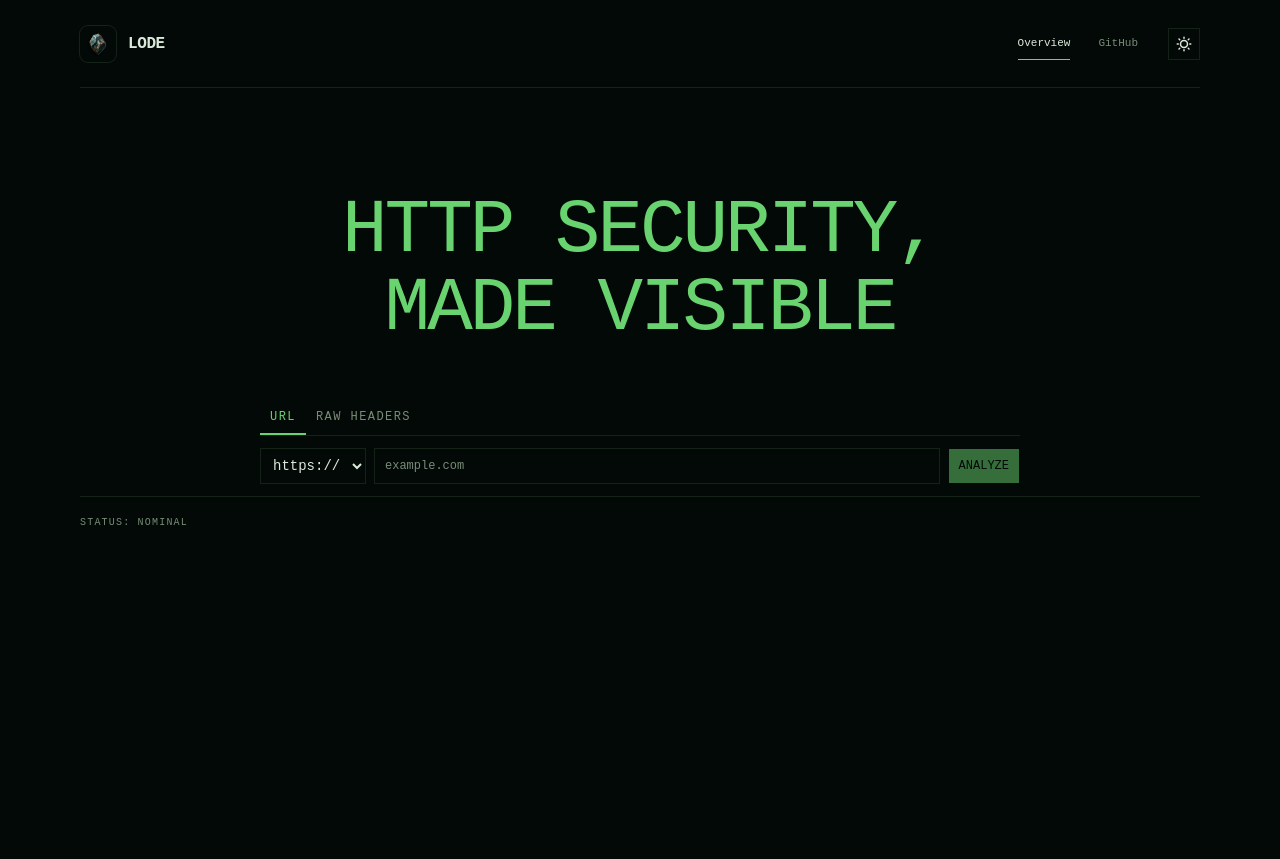
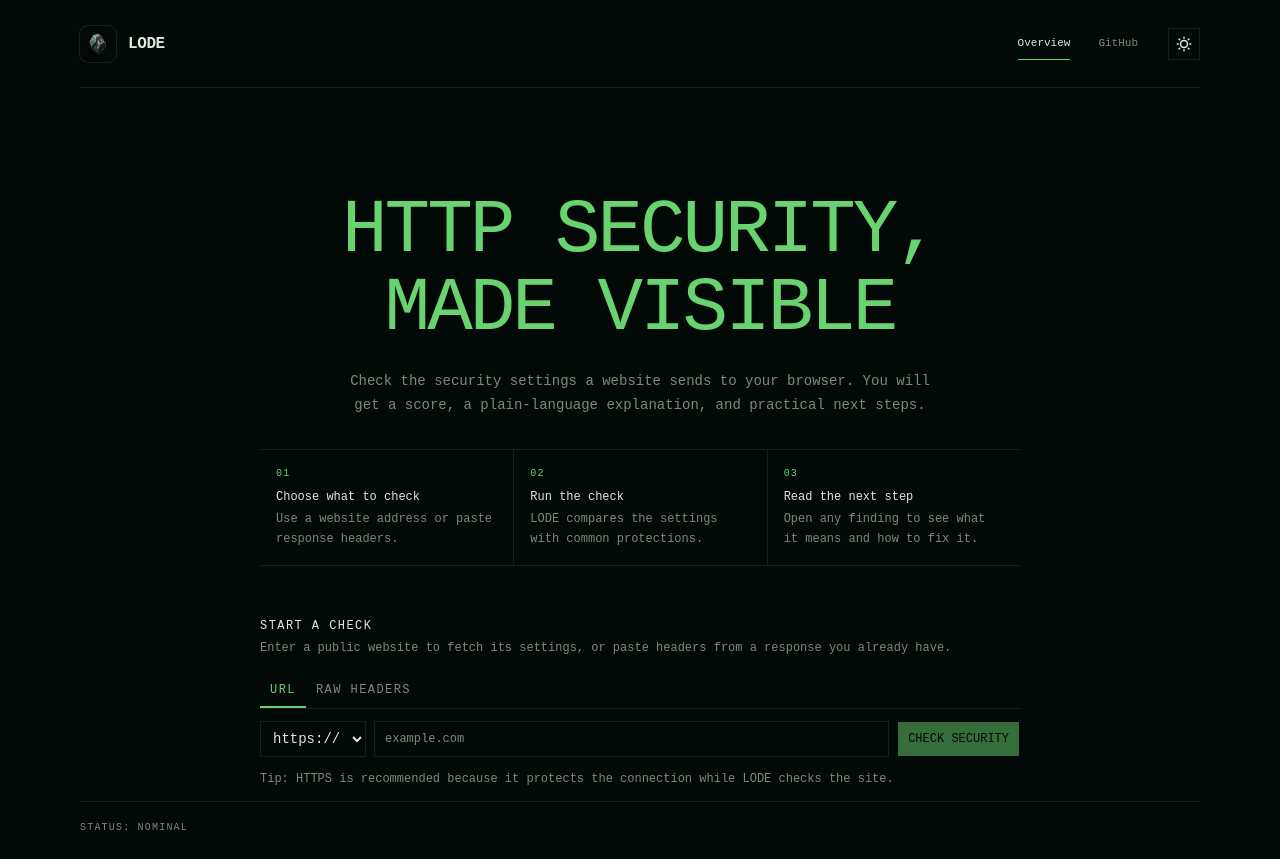
Before and after one commit to wal-z1/LODE, a React (Vite) app in the folder frontend/: page / in a window 1280 px wide. Before the commit the page ends 800 px from the top, so only its background shows below. Built offline with nearby package versions, Linux system fonts and the light colour scheme; no server answers.

Commit message:
VISUAL CUES

```diff
--- a/frontend/src/components/site/AnalyzerInput.tsx
+++ b/frontend/src/components/site/AnalyzerInput.tsx
@@ -27,6 +27,15 @@ function AnalyzerInput({ loading, onSubmit }: AnalyzerInputProps) {
 
 	return (
 		<form onSubmit={handleSubmit} className="mx-auto mt-4 w-full max-w-190">
+			<div className="mb-4">
+				<p className="text-xs font-medium uppercase tracking-[0.12em]">
+					Start a check
+				</p>
+				<p className="mt-1 text-xs leading-5 text-muted-foreground">
+					Enter a public website to fetch its settings, or paste headers from a
+					response you already have.
+				</p>
+			</div>
 			<div className="mb-3 flex border-b border-border">
 				{(["url", "raw_headers"] as const).map((option) => (
 					<button
@@ -36,6 +45,7 @@ function AnalyzerInput({ loading, onSubmit }: AnalyzerInputProps) {
 							setMode(option);
 							setValue(option === "raw_headers" ? RAW_HEADERS_EXAMPLE : "");
 						}}
+						aria-selected={mode === option}
 						className={`border-b-2 px-2.5 py-2 text-xs uppercase tracking-[0.12em] transition-colors ${
 							mode === option
 								? "border-primary text-primary"
@@ -81,9 +91,14 @@ function AnalyzerInput({ loading, onSubmit }: AnalyzerInputProps) {
 				)}
 				<Button type="submit" disabled={loading || !value} className="h-9">
 					{loading ? <SpinnerGap className="animate-spin" /> : null}
-					{loading ? "ANALYZING" : "ANALYZE"}
+					{loading ? "CHECKING" : "CHECK SECURITY"}
 				</Button>
 			</div>
+			<p className="mt-3 text-xs leading-5 text-muted-foreground">
+				{mode === "url"
+					? "Tip: HTTPS is recommended because it protects the connection while LODE checks the site."
+					: "Headers are short lines in the form: setting name: setting value. The example can be replaced."}
+			</p>
 		</form>
 	);
 }
--- a/frontend/src/components/site/HeroSection.tsx
+++ b/frontend/src/components/site/HeroSection.tsx
@@ -1,11 +1,46 @@
 function HeroSection() {
 	return (
-		<section
-			id="overview"
-			className="flex w-full items-center justify-center pb-9 max-sm:pb-6">
-			<h1 className="max-w-175 text-center text-[clamp(40px,6vw,76px)] font-medium leading-[1.03] tracking-[-0.04em]">
-				<span className="text-primary">HTTP SECURITY, MADE VISIBLE</span>
-			</h1>
+		<section id="overview" className="pb-9 max-sm:pb-6">
+			<div className="mx-auto max-w-175 text-center">
+				<h1 className="text-[clamp(40px,6vw,76px)] font-medium leading-[1.03] tracking-[-0.04em]">
+					<span className="text-primary">HTTP SECURITY, MADE VISIBLE</span>
+				</h1>
+				<p className="mx-auto mt-5 max-w-145 text-sm leading-6 text-muted-foreground">
+					Check the security settings a website sends to your browser. You will
+					get a score, a plain-language explanation, and practical next steps.
+				</p>
+			</div>
+			<div className="mx-auto mt-8 grid max-w-190 border-y border-border sm:grid-cols-3">
+				{[
+					[
+						"01",
+						"Choose what to check",
+						"Use a website address or paste response headers.",
+					],
+					[
+						"02",
+						"Run the check",
+						"LODE compares the settings with common protections.",
+					],
+					[
+						"03",
+						"Read the next step",
+						"Open any finding to see what it means and how to fix it.",
+					],
+				].map(([number, title, detail]) => (
+					<div
+						key={number}
+						className="border-border py-4 sm:border-l sm:px-4 first:sm:border-l-0">
+						<p className="text-[10px] tracking-[0.12em] text-primary">
+							{number}
+						</p>
+						<p className="mt-2 text-xs font-medium">{title}</p>
+						<p className="mt-1 text-xs leading-5 text-muted-foreground">
+							{detail}
+						</p>
+					</div>
+				))}
+			</div>
 		</section>
 	);
 }
--- a/frontend/src/components/site/ResultsPanel.tsx
+++ b/frontend/src/components/site/ResultsPanel.tsx
@@ -46,6 +46,12 @@ function badgeClass(severity: Severity) {
 	return "border-primary/50 text-primary";
 }
 
+function statusLabel(status: Finding["status"]) {
+	if (status === "pass") return "Looks good";
+	if (status === "warn") return "Review suggested";
+	return "Needs attention";
+}
+
 function FindingRow({ finding }: { finding: Finding }) {
 	const [expanded, setExpanded] = useState(false);
 
@@ -58,7 +64,7 @@ function FindingRow({ finding }: { finding: Finding }) {
 				</span>
 				<span className="text-base font-medium">{finding.title}</span>
 				<span className="ml-auto text-[10px] uppercase text-muted-foreground">
-					{finding.status}
+					{statusLabel(finding.status)}
 				</span>
 			</div>
 			<p className="mt-2 text-sm leading-6 text-muted-foreground">
@@ -107,7 +113,10 @@ function ResultsPanel({ result }: ResultsPanelProps) {
 			<div className="grid gap-4 border-y border-border py-6 sm:grid-cols-[180px_1fr]">
 				<div>
 					<p className="text-[10px] uppercase tracking-[0.12em] text-muted-foreground">
-						Security score
+						Security score{" "}
+						<span className="normal-case tracking-normal">
+							(higher is better)
+						</span>
 					</p>
 					<p
 						className={`mt-2 text-6xl font-medium leading-none ${scoreClass(result.score)}`}>
@@ -117,6 +126,10 @@ function ResultsPanel({ result }: ResultsPanelProps) {
 				<div>
 					<p className="text-[10px] uppercase tracking-[0.12em] text-muted-foreground">
 						Summary
+					</p>
+					<p className="mt-2 text-sm leading-6 text-muted-foreground">
+						These labels show how urgently each issue needs attention. Select a
+						label below to focus the list.
 					</p>
 					<div className="mt-3 flex flex-wrap gap-2">
 						{severityOrder.map((severity) => {
@@ -135,7 +148,10 @@ function ResultsPanel({ result }: ResultsPanelProps) {
 
 			<div className="mt-8 flex flex-wrap items-center gap-2">
 				<p className="mr-2 text-xs uppercase tracking-[0.12em] text-muted-foreground">
-					Findings
+					Findings{" "}
+					<span className="normal-case tracking-normal">
+						(what LODE noticed)
+					</span>
 				</p>
 				{["all", ...severityOrder].map((severity) => (
 					<Button
@@ -173,6 +189,10 @@ function ResultsPanel({ result }: ResultsPanelProps) {
 					) : null}
 				</CardContent>
 			</Card>
+			<p className="mt-3 text-xs leading-5 text-muted-foreground">
+				A passing check is already in place. A warning may need review. A failed
+				check includes a remediation you can expand.
+			</p>
 		</section>
 	);
 }
```
